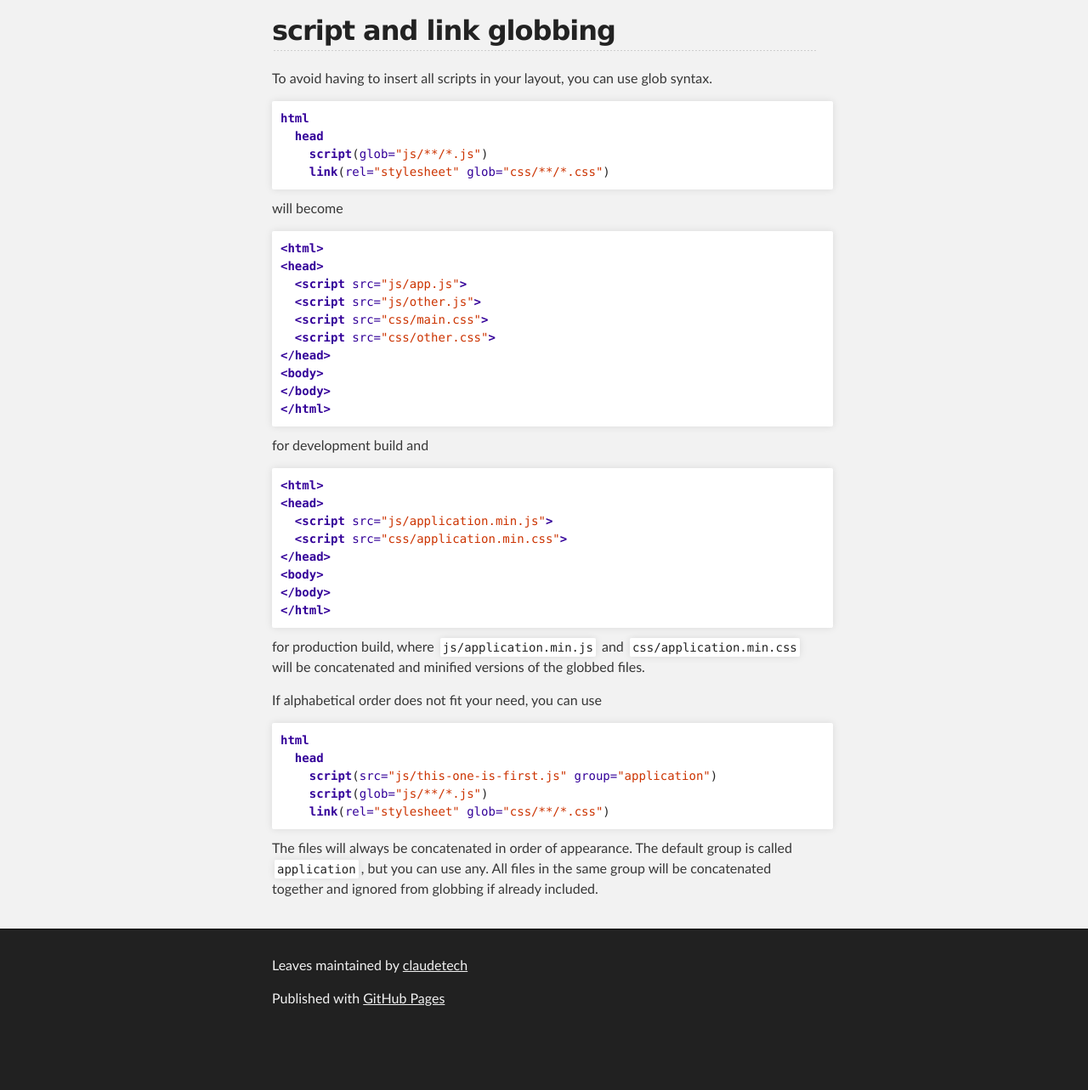
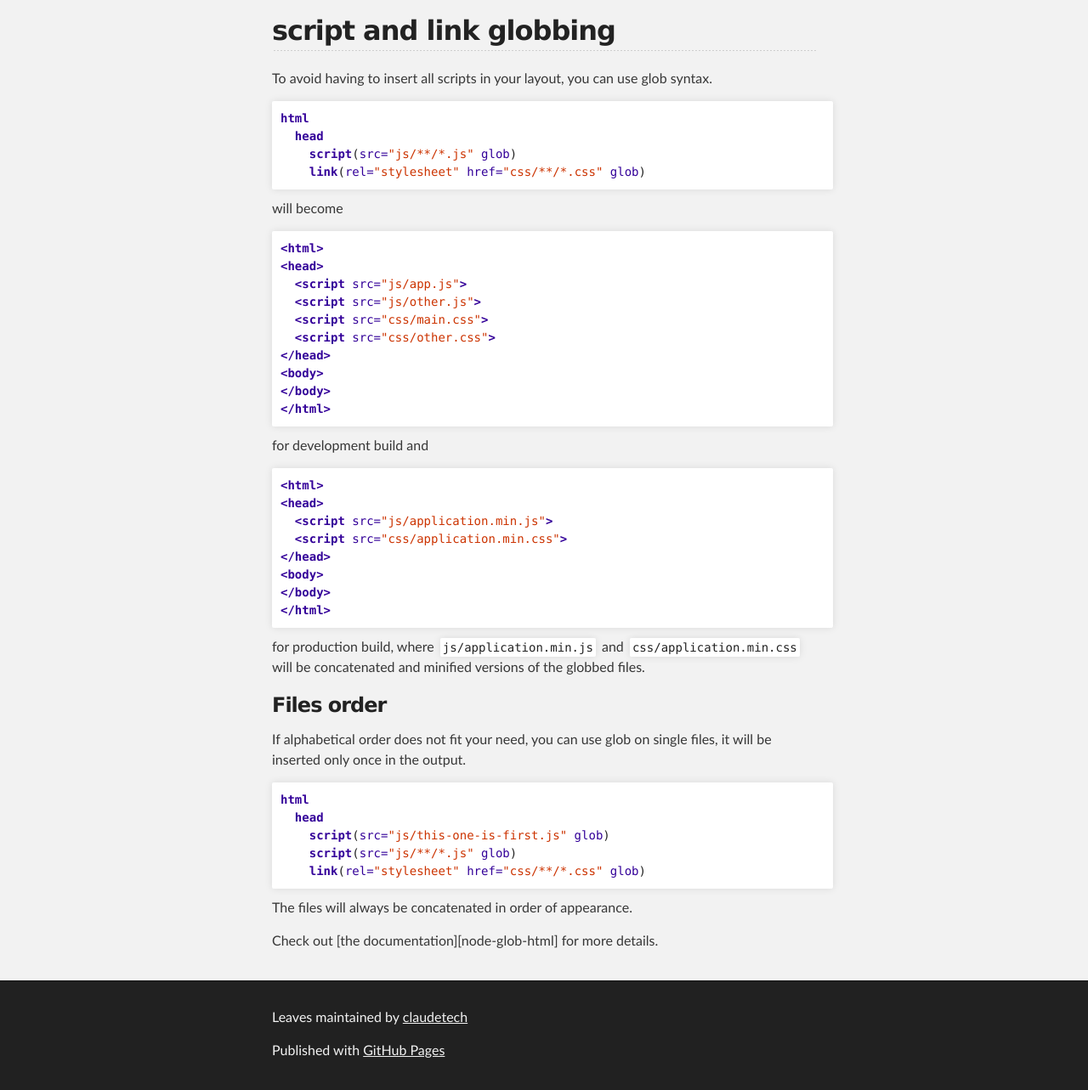
Before and after one commit to claudetech/leaves, a plain HTML site: page index.html in a window 1280 px wide. Shown: the part 3569-4852 px from the top of the page at 85% size. Before the commit the page ends 4791 px from the top, so only its background shows below. Drawn offline with Linux system fonts and the light colour scheme.

```diff
--- a/index.html
+++ b/index.html
@@ -212,8 +212,8 @@
 
 <div class="highlight highlight-jade"><pre><span class="nt">html</span>
   <span class="nt">head</span>
-    <span class="nt">script</span>(<span class="na">glob=</span><span class="s">"js/**/*.js"</span>)
-    <span class="nt">link</span>(<span class="na">rel=</span><span class="s">"stylesheet"</span> <span class="na">glob=</span><span class="s">"css/**/*.css"</span>)
+    <span class="nt">script</span>(<span class="na">src=</span><span class="s">"js/**/*.js"</span> <span class="na">glob</span>)
+    <span class="nt">link</span>(<span class="na">rel=</span><span class="s">"stylesheet"</span> <span class="na">href=</span><span class="s">"css/**/*.css"</span> <span class="na">glob</span>)
 </pre></div>
 
 <p>will become</p>
@@ -246,20 +246,22 @@
 <code>css/application.min.css</code> will be concatenated and
 minified versions of the globbed files.</p>
 
+<h3>
+<a name="files-order" class="anchor" href="#files-order"><span class="octicon octicon-link"></span></a>Files order</h3>
+
 <p>If alphabetical order does not fit your need, you can
-use</p>
+use glob on single files, it will be inserted only once in the output.</p>
 
 <div class="highlight highlight-jade"><pre><span class="nt">html</span>
   <span class="nt">head</span>
-    <span class="nt">script</span>(<span class="na">src=</span><span class="s">"js/this-one-is-first.js"</span> <span class="na">group=</span><span class="s">"application"</span>)
-    <span class="nt">script</span>(<span class="na">glob=</span><span class="s">"js/**/*.js"</span>)
-    <span class="nt">link</span>(<span class="na">rel=</span><span class="s">"stylesheet"</span> <span class="na">glob=</span><span class="s">"css/**/*.css"</span>)
+    <span class="nt">script</span>(<span class="na">src=</span><span class="s">"js/this-one-is-first.js"</span> <span class="na">glob</span>)
+    <span class="nt">script</span>(<span class="na">src=</span><span class="s">"js/**/*.js"</span> <span class="na">glob</span>)
+    <span class="nt">link</span>(<span class="na">rel=</span><span class="s">"stylesheet"</span> <span class="na">href=</span><span class="s">"css/**/*.css"</span> <span class="na">glob</span>)
 </pre></div>
 
-<p>The files will always be concatenated in order of appearance.
-The default group is called <code>application</code>, but you can use any. All files
-in the same group will be concatenated together and ignored from
-globbing if already included.</p>
+<p>The files will always be concatenated in order of appearance.</p>
+
+<p>Check out [the documentation][node-glob-html] for more details.</p>
       </section>
     </div>
 
```
Also changed, not shown: params.json (+1 -1 lines).
